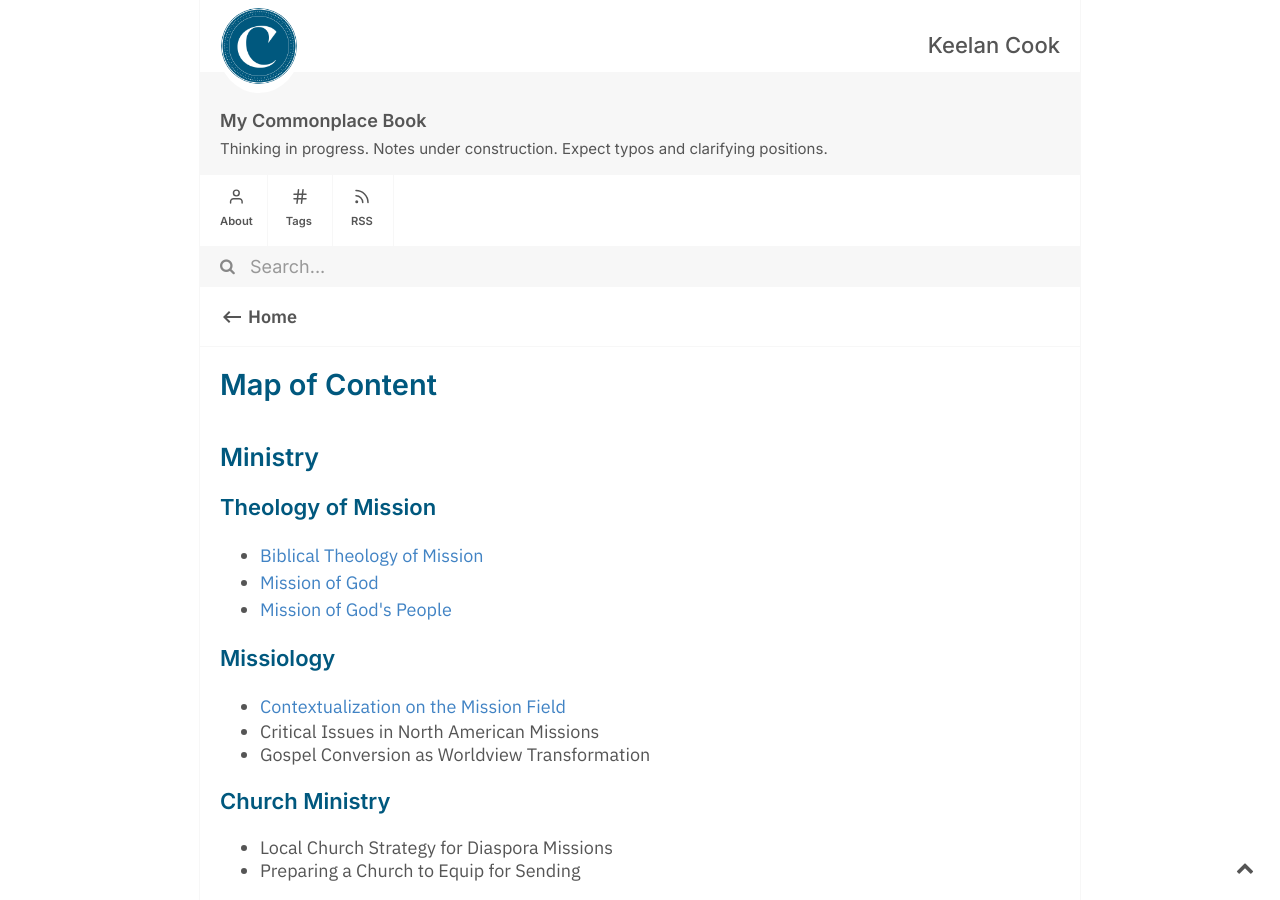
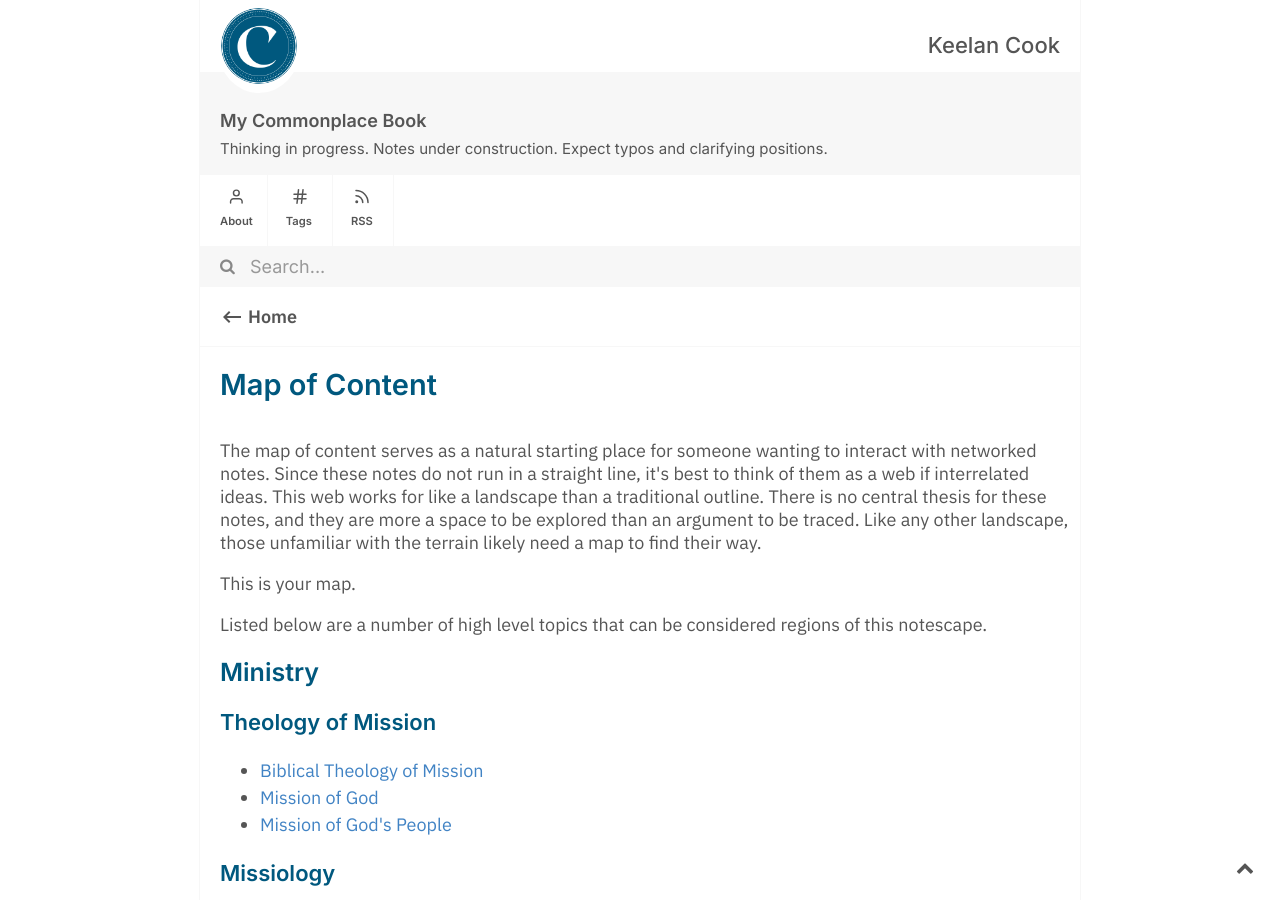
Before and after one commit to keelancook/notebook, a Jekyll site: the page built from _notes/Map of Content.md, in a window 1280 px wide and 900 px high. Built offline with Jekyll 4.4.1, drawn with Linux system fonts in a browser that asks for light colours.

Commit message:
Edited Note

```diff
--- a/_notes/Map of Content.md
+++ b/_notes/Map of Content.md
@@ -3,8 +3,15 @@ title: Map of Content
 author: Keelan Cook
 season: summer
 created: 2021-01-27T21:31:05-06:00
-modified: 2021-01-27T22:24:09-06:00
+modified: 2021-01-28T06:46:53-06:00
 ---
+
+The map of content serves as a natural starting place for someone wanting to interact with networked notes. Since these notes do not run in a straight line, it's best to think of them as a web if interrelated ideas. This web works for like a landscape than a traditional outline. There is no central thesis for these notes, and they are more a space to be explored than an argument to be traced. Like any other landscape, those unfamiliar with the terrain likely need a map to find their way.
+
+This is your map.
+
+Listed below are a number of high level topics that can be considered regions of this notescape.
+
 
 ## Ministry
 
```
